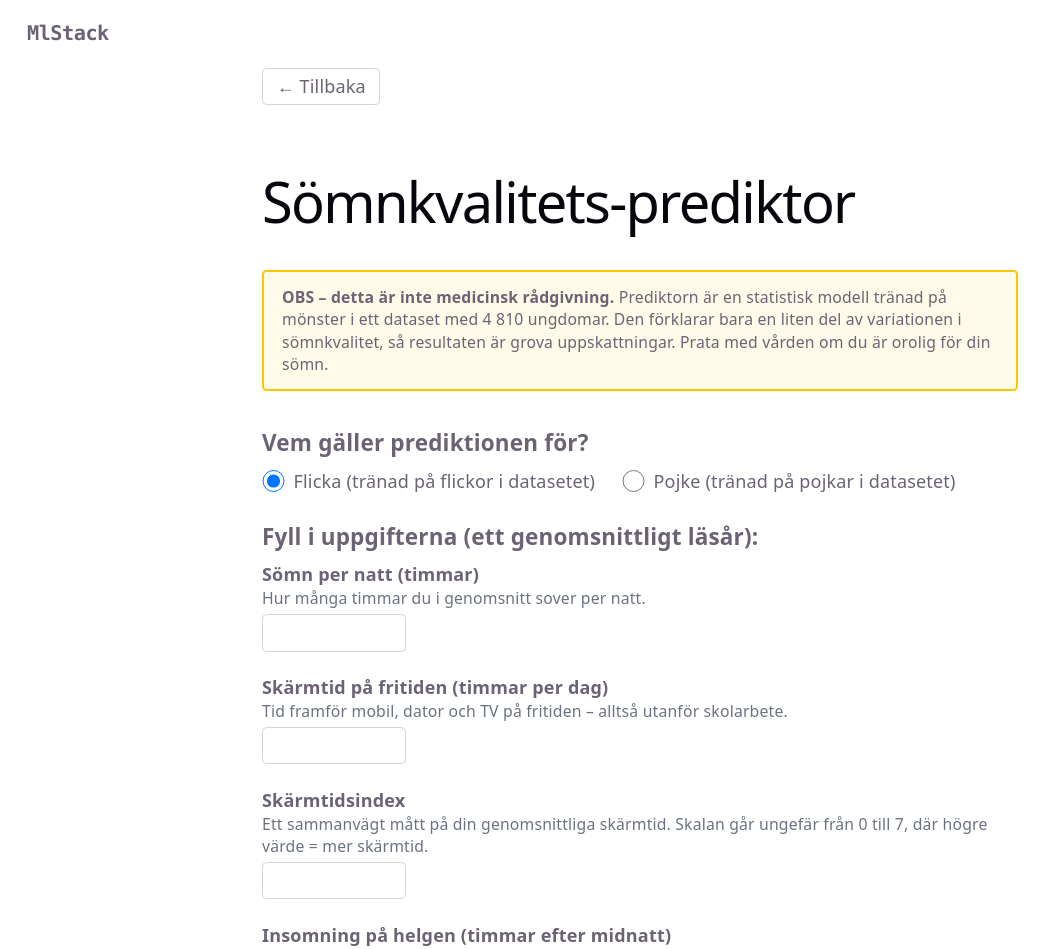
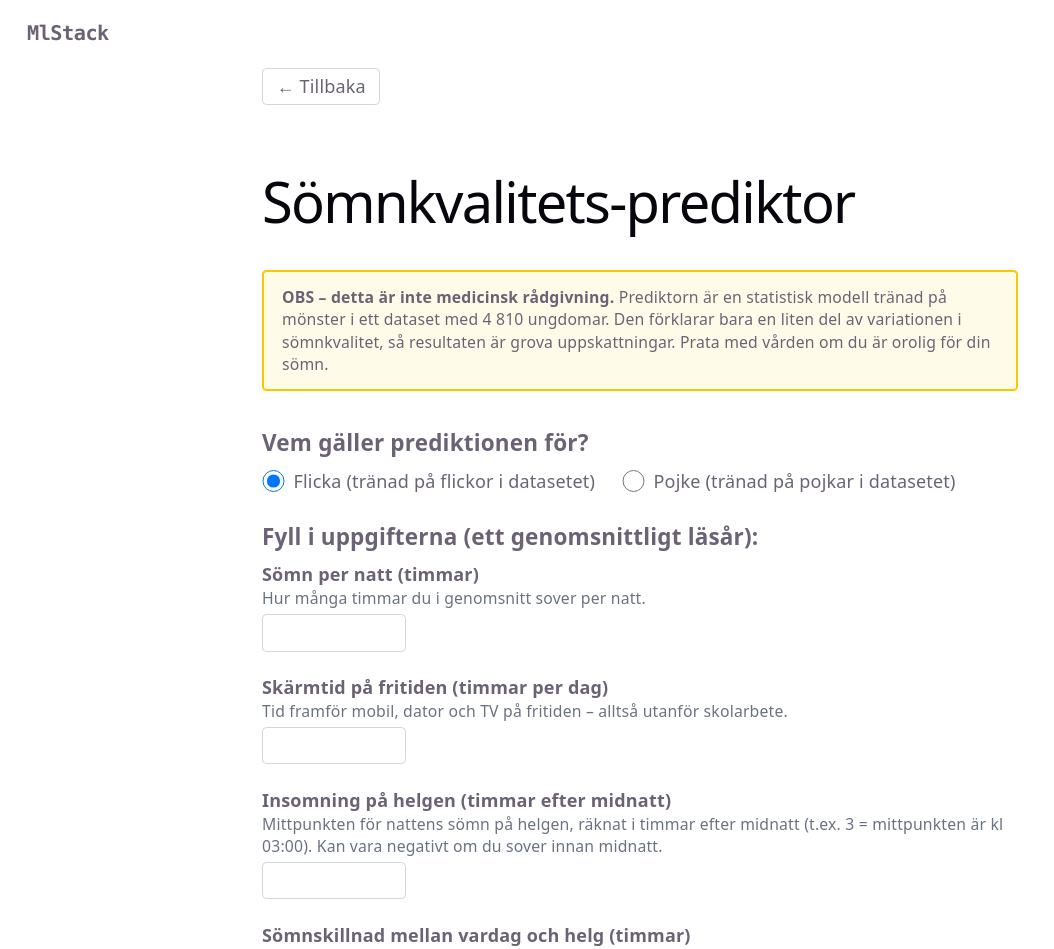
Before and after one commit to OscarWEdu/mlstackimp, a React (Vite) app: page /somnpredictor in a window 1280 px wide. Shown: the top 949 px of the page, without its empty margins (0-1054 px from the left). Built offline with nearby package versions, Linux system fonts and the light colour scheme.

Commit message:
Ta bort Skärmtidsindex-fältet: härleds i backend från fritidsskärmtiden

```diff
--- a/src/pages/SomnPredictor.tsx
+++ b/src/pages/SomnPredictor.tsx
@@ -5,9 +5,12 @@ import { useNavigate } from "react-router-dom";
 // till backend och motsvarar en kolumn i datasetet (se kommentaren nedan).
 //   sleepHours         -> avg_sleep_hours
 //   leisureScreenHours -> est_leisure_screen_hours
-//   screenTimeIndex    -> screen_time_index
 //   weekendMidsleep    -> midsleep_weekend_hours
 //   socialJetlag       -> social_jetlag_hours
+//
+// OBS: screen_time_index finns inte som fält – det är ett sammanvägt betyg
+// (1–6) från datasetet som användaren inte kan svara på. Backend härleder
+// det automatiskt från fritidsskärmtiden.
 const variabler = [
     {
         fält: "sleepHours",
@@ -24,15 +27,6 @@ const variabler = [
             "Tid framför mobil, dator och TV på fritiden – alltså utanför skolarbete.",
         min: 0,
         max: 24,
-    },
-    {
-        fält: "screenTimeIndex",
-        namn: "Skärmtidsindex",
-        förklaring:
-            "Ett sammanvägt mått på din genomsnittliga skärmtid. " +
-            "Skalan går ungefär från 0 till 7, där högre värde = mer skärmtid.",
-        min: undefined,
-        max: undefined,
     },
     {
         fält: "weekendMidsleep",
@@ -93,7 +87,6 @@ export default function SomnPredictorPage() {
                     "Content-Type": "application/json",
                 },
                 body: JSON.stringify({
-                    screenTimeIndex: Number(värden.screenTimeIndex),
                     leisureScreenHours: Number(värden.leisureScreenHours),
                     sleepHours: Number(värden.sleepHours),
                     weekendMidsleep: Number(värden.weekendMidsleep),
```
Also changed, not shown: 2 other files (tests, documents, lock files or other folders).
